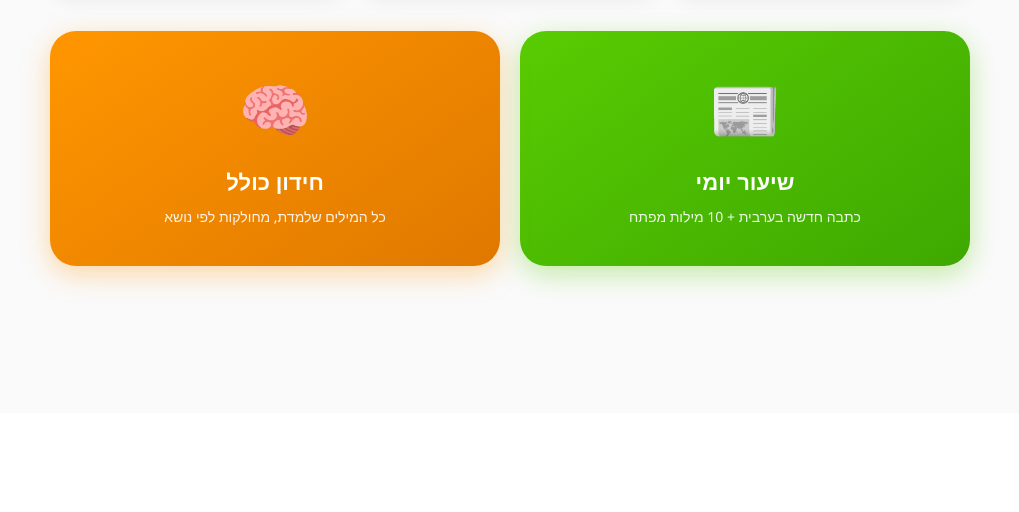
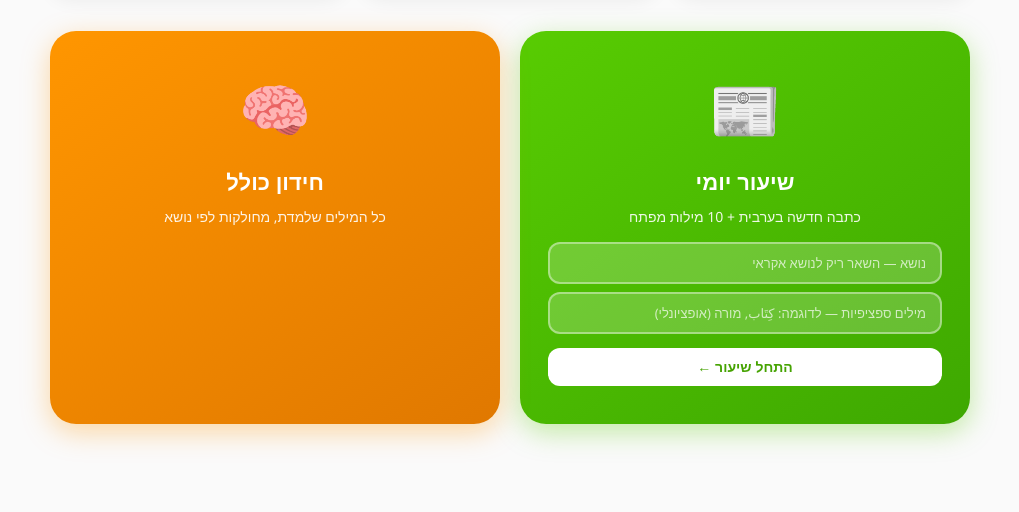
Before and after one commit to amitsha1509-oss/-arabic-agent, a Flask app: page / in a window 1280 px wide. Shown: the part 387-899 px from the top of the page, without its empty margins (130-1149 px from the left). Before the commit the page ends 679 px from the top, so only its background shows below. Run offline with Flask 3, Linux system fonts and the light colour scheme; the visitor is signed in with stand-in values (Sample User, id 1); data that the repository does not hold is empty; some libraries are stand-ins or nearby versions.

Commit message:
Add startLesson() with topic/words query params

```diff
--- a/templates/index.html
+++ b/templates/index.html
@@ -22,6 +22,12 @@
         .nav-user { font-size: 13px; color: #718096; font-weight: 600; padding: 0 4px; }
         .nav-logout { background: #FFF5F5; color: #C53030 !important; }
         .nav-logout:hover { background: #FED7D7 !important; }
+        .lesson-inputs { display: flex; flex-direction: column; gap: 8px; margin: 14px 0 10px; }
+        .lesson-input { width: 100%; padding: 10px 14px; border: 2px solid rgba(255,255,255,0.4); border-radius: 12px; font-size: 13px; font-family: inherit; background: rgba(255,255,255,0.2); color: white; direction: rtl; }
+        .lesson-input::placeholder { color: rgba(255,255,255,0.7); }
+        .lesson-input:focus { outline: none; border-color: rgba(255,255,255,0.8); background: rgba(255,255,255,0.25); }
+        .start-btn { width: 100%; padding: 11px; background: white; color: #46A302; border: none; border-radius: 12px; font-size: 14px; font-weight: 800; cursor: pointer; margin-top: 4px; transition: all 0.2s; }
+        .start-btn:hover { background: #F0FFF4; transform: translateY(-1px); }
 
         /* ── Loading overlay ── */
         .loading-overlay { display: none; position: fixed; top: 0; left: 0; right: 0; bottom: 0; background: rgba(250,250,250,0.95); z-index: 100; flex-direction: column; align-items: center; justify-content: center; }
@@ -141,11 +147,16 @@
     </div>
 
     <div class="actions">
-        <a href="#" class="action-card primary" onclick="goTo('/generate-lesson', 'קלוד כותב את הכתבה...')">
+        <div class="action-card primary">
             <span class="icon">📰</span>
             <h2>שיעור יומי</h2>
             <p>כתבה חדשה בערבית + 10 מילות מפתח</p>
-        </a>
+            <div class="lesson-inputs" onclick="event.stopPropagation()">
+                <input type="text" id="lessonTopic" placeholder="נושא — השאר ריק לנושא אקראי" class="lesson-input">
+                <input type="text" id="lessonWords" placeholder="מילים ספציפיות — לדוגמה: كِتَاب, מורה (אופציונלי)" class="lesson-input">
+            </div>
+            <button class="start-btn" onclick="startLesson()">התחל שיעור ←</button>
+        </div>
         <a href="#" class="action-card secondary" onclick="goTo('/generate-quiz', 'בונה את החידון...')">
             <span class="icon">🧠</span>
             <h2>חידון כולל</h2>
@@ -194,6 +205,17 @@
     ];
     var loadingInterval = null;
 
+    function startLesson() {
+        var topic = document.getElementById('lessonTopic').value.trim();
+        var words = document.getElementById('lessonWords').value.trim();
+        var url = '/generate-lesson';
+        var params = [];
+        if (topic) params.push('topic=' + encodeURIComponent(topic));
+        if (words) params.push('words=' + encodeURIComponent(words));
+        if (params.length) url += '?' + params.join('&');
+        goTo(url, 'מכין שיעור...');
+    }
+
     function goTo(url, text) {
         document.getElementById('loadingText').textContent = text;
         var msgIndex = 0;
```
